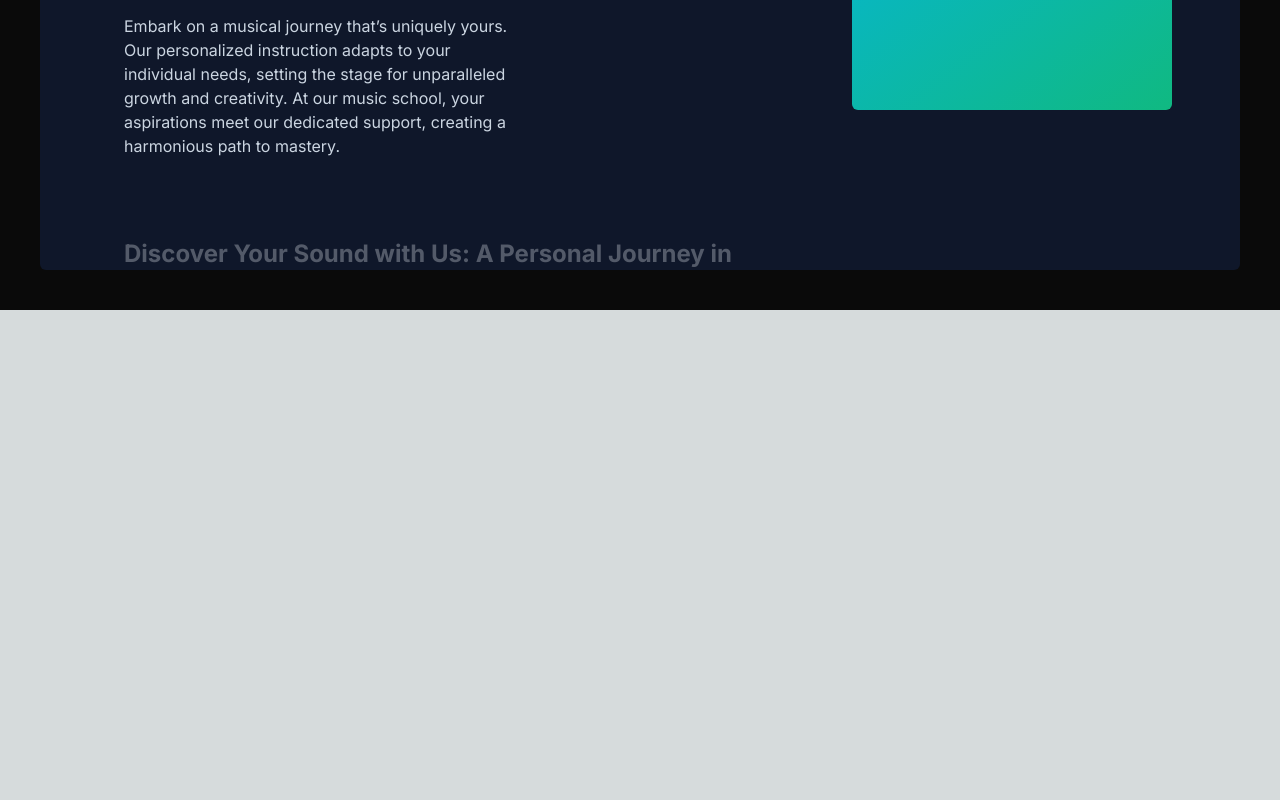
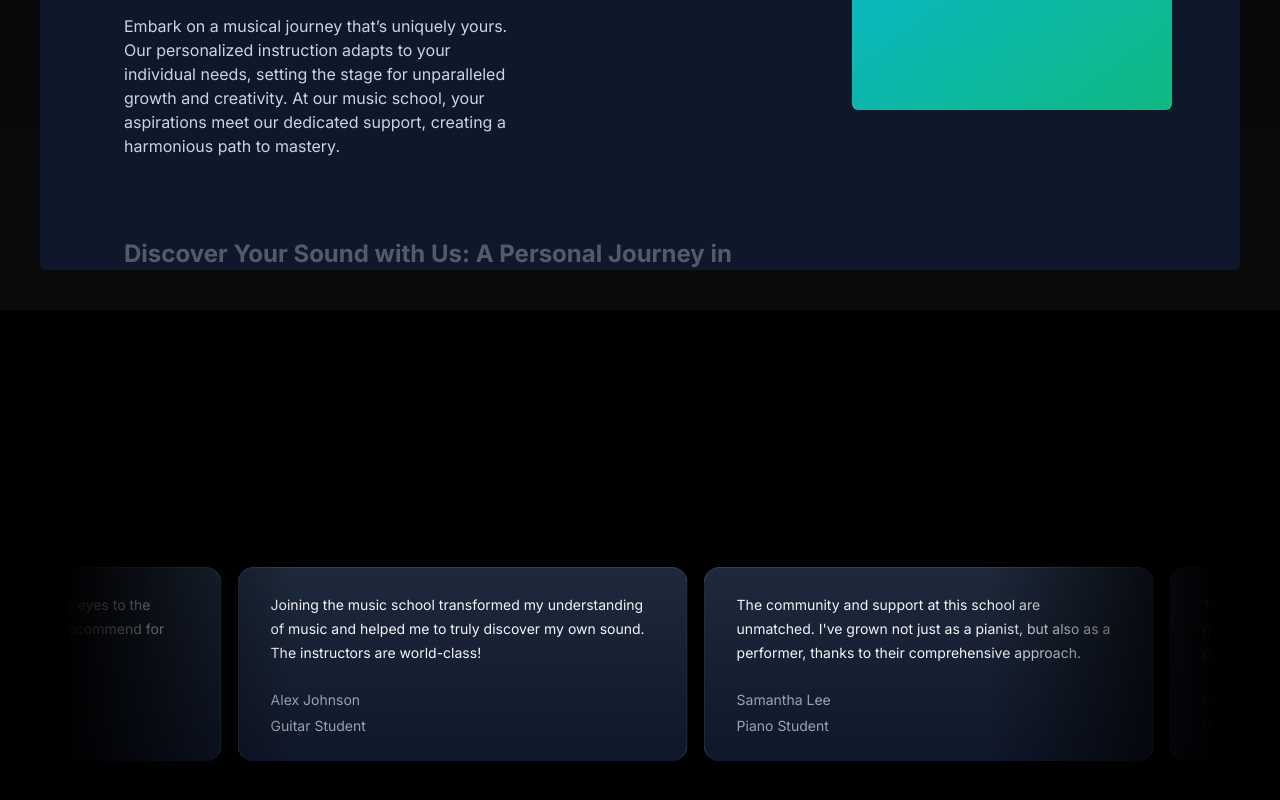
Before and after one commit to Ubais88/art_of_music-nextjs, a Next.js app: page / in a window 1280 px wide. Shown: the part 1618-2418 px from the top of the page. Before the commit the page ends 1928 px from the top, so only its background shows below. Built offline with nearby package versions, Linux system fonts and the light colour scheme.

Commit message:
testimonial addede

```diff
--- a/src/app/page.tsx
+++ b/src/app/page.tsx
@@ -1,5 +1,6 @@
 import FeaturedCourses from '@/components/FeaturedCourses'
 import HeroSection from '@/components/HeroSection'
+import MusicSchoolTestimonials from '@/components/MusicSchoolTestimonials'
 import WhyChooseUs from '@/components/WhyChooseUs'
 import React from 'react'
 
@@ -9,6 +10,7 @@
       <HeroSection/>
       <FeaturedCourses/>
       <WhyChooseUs/>
+      <MusicSchoolTestimonials/>
     </main>
   )
 }
--- /dev/null
+++ b/src/components/MusicSchoolTestimonials.tsx
@@ -0,0 +1,54 @@
+'use client'
+import { InfiniteMovingCards } from "./ui/infinite-moving-cards";
+
+const musicSchoolTestimonials = [
+    {
+      quote:
+        'Joining the music school transformed my understanding of music and helped me to truly discover my own sound. The instructors are world-class!',
+      name: 'Alex Johnson',
+      title: 'Guitar Student',
+    },
+    {
+      quote:
+        "The community and support at this school are unmatched. I've grown not just as a pianist, but also as a performer, thanks to their comprehensive approach.",
+      name: 'Samantha Lee',
+      title: 'Piano Student',
+    },
+    {
+      quote:
+        "This school offered me the tools and confidence to take my singing to the next level. I'm endlessly grateful for the personalized coaching.",
+      name: 'Michael Chen',
+      title: 'Vocal Student',
+    },
+    {
+      quote:
+        'As a violinist, finding the right mentor can be challenging, but this school matched me with a teacher who truly understands my goals and challenges.',
+      name: 'Emily Taylor',
+      title: 'Violin Student',
+    },
+    {
+      quote:
+        'The production courses here opened my eyes to the intricacies of music production. Highly recommend for any aspiring producers!',
+      name: 'Chris Morales',
+      title: 'Music Production Student',
+    },
+  ];
+
+function MusicSchoolTestimonials() {
+  return (
+    <div className="h-[40rem] w-full dark:bg-black dark:bg-grid-white/[0.2] relative flex flex-col items-center justify-center overflow-hidden">
+        <h2 className="text-3xl font-bold text-center mb-8 z-10">Hear our Harmony: Voices of success</h2>
+        <div className="flex justify-center w-full overflow-hidden px-4 sm:px-6 lg:px-8">
+            <div className="w-full max-w-6xl">
+            <InfiniteMovingCards
+                items={musicSchoolTestimonials}
+                direction="right"
+                speed="slow"
+      />
+            </div>
+        </div>
+    </div>
+  )
+}
+
+export default MusicSchoolTestimonials
--- /dev/null
+++ b/src/components/ui/infinite-moving-cards.tsx
@@ -0,0 +1,121 @@
+"use client";
+
+import { cn } from "@/utils/cn";
+import React, { useEffect, useState } from "react";
+
+export const InfiniteMovingCards = ({
+  items,
+  direction = "left",
+  speed = "fast",
+  pauseOnHover = true,
+  className,
+}: {
+  items: {
+    quote: string;
+    name: string;
+    title: string;
+  }[];
+  direction?: "left" | "right";
+  speed?: "fast" | "normal" | "slow";
+  pauseOnHover?: boolean;
+  className?: string;
+}) => {
+  const containerRef = React.useRef<HTMLDivElement>(null);
+  const scrollerRef = React.useRef<HTMLUListElement>(null);
+
+  useEffect(() => {
+    addAnimation();
+  }, []);
+  const [start, setStart] = useState(false);
+  function addAnimation() {
+    if (containerRef.current && scrollerRef.current) {
+      const scrollerContent = Array.from(scrollerRef.current.children);
+
+      scrollerContent.forEach((item) => {
+        const duplicatedItem = item.cloneNode(true);
+        if (scrollerRef.current) {
+          scrollerRef.current.appendChild(duplicatedItem);
+        }
+      });
+
+      getDirection();
+      getSpeed();
+      setStart(true);
+    }
+  }
+  const getDirection = () => {
+    if (containerRef.current) {
+      if (direction === "left") {
+        containerRef.current.style.setProperty(
+          "--animation-direction",
+          "forwards"
+        );
+      } else {
+        containerRef.current.style.setProperty(
+          "--animation-direction",
+          "reverse"
+        );
+      }
+    }
+  };
+  const getSpeed = () => {
+    if (containerRef.current) {
+      if (speed === "fast") {
+        containerRef.current.style.setProperty("--animation-duration", "20s");
+      } else if (speed === "normal") {
+        containerRef.current.style.setProperty("--animation-duration", "40s");
+      } else {
+        containerRef.current.style.setProperty("--animation-duration", "80s");
+      }
+    }
+  };
+  return (
+    <div
+      ref={containerRef}
+      className={cn(
+        "scroller relative z-20  max-w-7xl overflow-hidden  [mask-image:linear-gradient(to_right,transparent,white_20%,white_80%,transparent)]",
+        className
+      )}
+    >
+      <ul
+        ref={scrollerRef}
+        className={cn(
+          " flex min-w-full shrink-0 gap-4 py-4 w-max flex-nowrap",
+          start && "animate-scroll ",
+          pauseOnHover && "hover:[animation-play-state:paused]"
+        )}
+      >
+        {items.map((item, idx) => (
+          <li
+            className="w-[350px] max-w-full relative rounded-2xl border border-b-0 flex-shrink-0 border-slate-700 px-8 py-6 md:w-[450px]"
+            style={{
+              background:
+                "linear-gradient(180deg, var(--slate-800), var(--slate-900)",
+            }}
+            key={item.name}
+          >
+            <blockquote>
+              <div
+                aria-hidden="true"
+                className="user-select-none -z-1 pointer-events-none absolute -left-0.5 -top-0.5 h-[calc(100%_+_4px)] w-[calc(100%_+_4px)]"
+              ></div>
+              <span className=" relative z-20 text-sm leading-[1.6] text-gray-100 font-normal">
+                {item.quote}
+              </span>
+              <div className="relative z-20 mt-6 flex flex-row items-center">
+                <span className="flex flex-col gap-1">
+                  <span className=" text-sm leading-[1.6] text-gray-400 font-normal">
+                    {item.name}
+                  </span>
+                  <span className=" text-sm leading-[1.6] text-gray-400 font-normal">
+                    {item.title}
+                  </span>
+                </span>
+              </div>
+            </blockquote>
+          </li>
+        ))}
+      </ul>
+    </div>
+  );
+};
--- a/tailwind.config.ts
+++ b/tailwind.config.ts
@@ -11,7 +11,7 @@
     "./src/components/**/*.{js,ts,jsx,tsx,mdx}",
     "./src/app/**/*.{js,ts,jsx,tsx,mdx}",
   ],
-  darkMode: 'class',
+  darkMode: "class",
   theme: {
     extend: {
       backgroundImage: {
@@ -21,27 +21,31 @@
       },
       animation: {
         spotlight: "spotlight 2s ease .75s 1 forwards",
+        scroll:
+          "scroll var(--animation-duration, 40s) var(--animation-direction, forwards) linear infinite",
       },
       keyframes: {
         spotlight: {
           "0%": {
-            opacity: '0',
+            opacity: "0",
             transform: "translate(-72%, -62%) scale(0.5)",
           },
           "100%": {
-            opacity: '1',
+            opacity: "1",
             transform: "translate(-50%,-40%) scale(1)",
+          },
+        },
+        scroll: {
+          to: {
+            transform: "translate(calc(-50% - 0.5rem))",
           },
         },
       },
     },
   },
-  plugins: [
-    addVariablesForColors,
-  ],
+  plugins: [addVariablesForColors],
 };
 export default config;
-
 
 // This plugin adds each Tailwind color as a global CSS variable, e.g. var(--gray-200).
 function addVariablesForColors({ addBase, theme }: any) {
```
